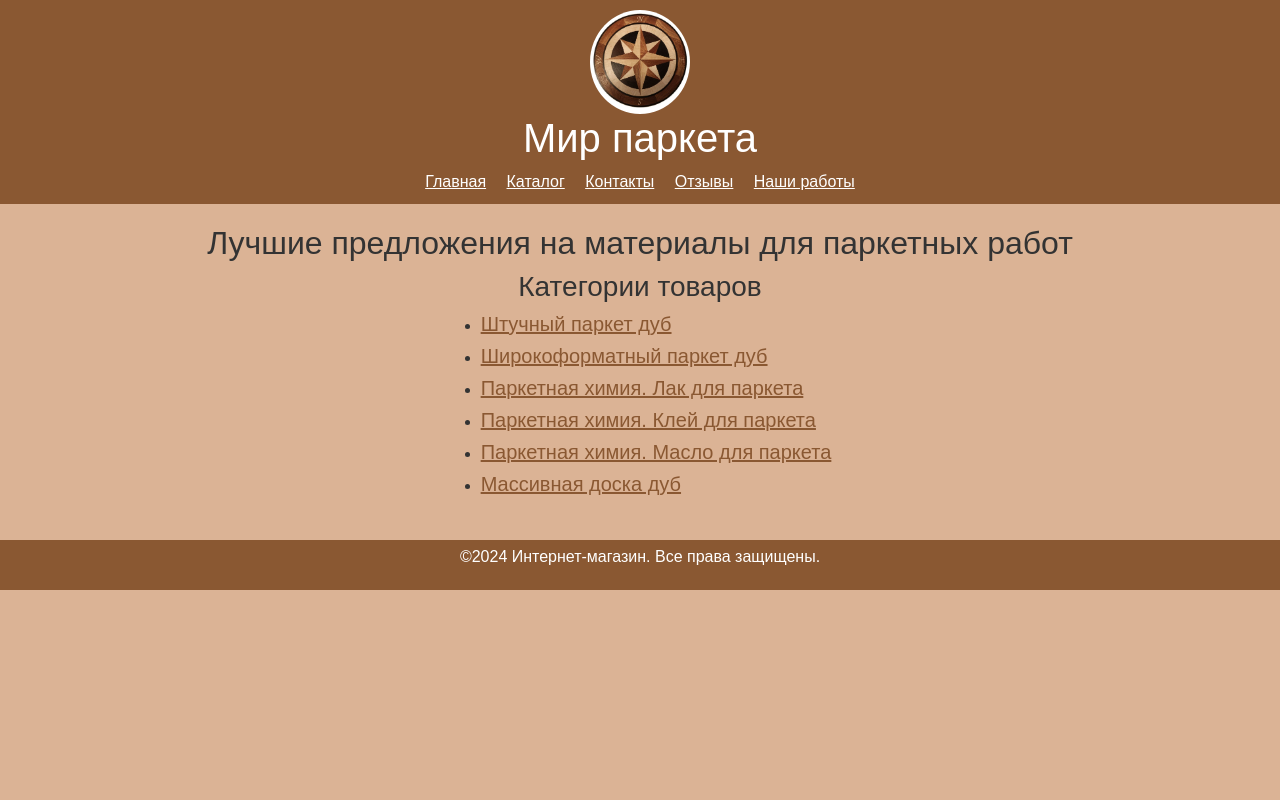
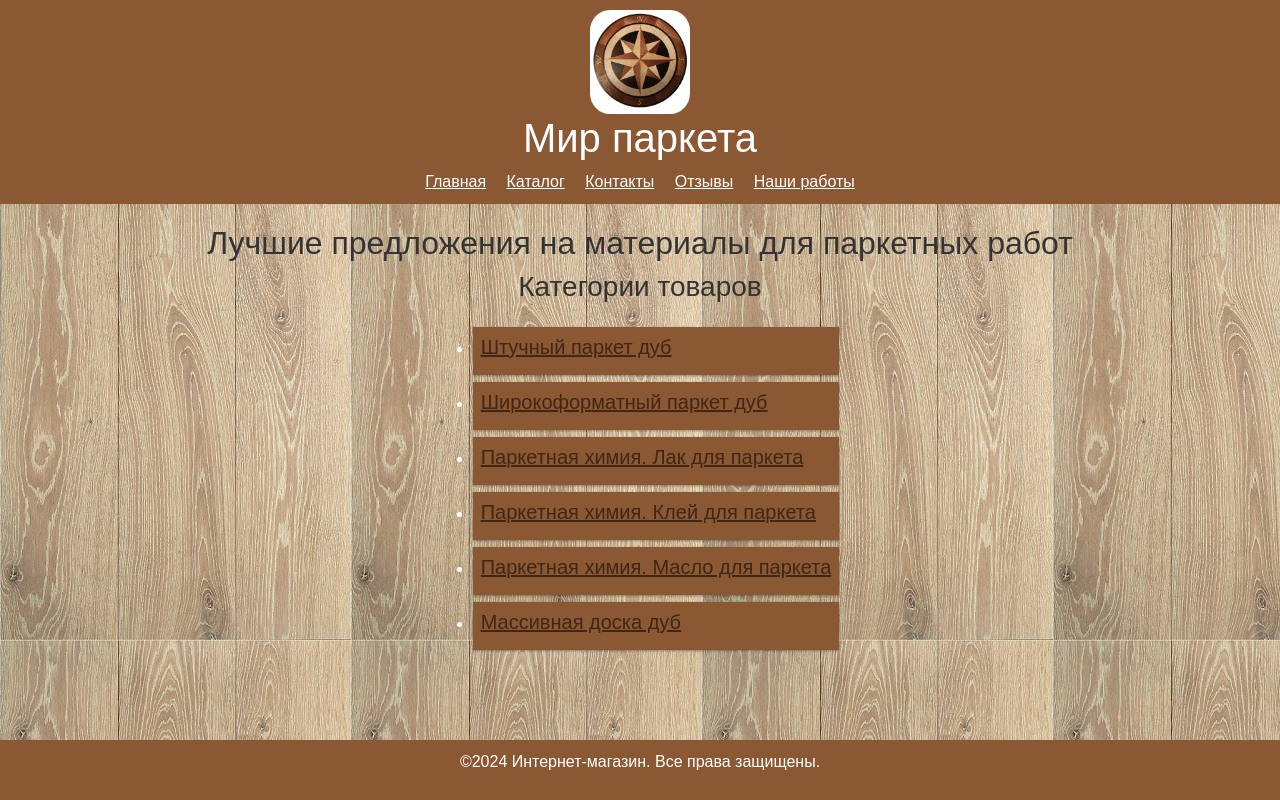
Before and after one commit to allabergenovvyacheslav/Diploma_Django, a Django app: page / in a window 1280 px wide. Run offline with Django 4.2, Linux system fonts and the light colour scheme; data comes from the database, SQL or seed files in the repository.

Commit message:
18.12.2024

```diff
--- a/shop/catalog/static/catalog/styles.css
+++ b/shop/catalog/static/catalog/styles.css
@@ -1,6 +1,6 @@
 body {
     font-family: Arial, sans-serif;
-    background-color: #dbb395
+    background-image: url('images/000.jpg');
 }
 
 header {
@@ -19,8 +19,30 @@ main {
     flex-direction: column;
 }
 
+.row:after {
+    content: "";
+    clear: both;
+    display: table;
+}
+[class*="col-"] {
+    float: left;
+    padding: 15px;
+    width: 100%;
+}
+
+.menu li {
+    padding: 8px;
+    margin-bottom: 7px;
+    background-color :#8a5832;
+    color: #ffffff;
+    box-shadow: 0 1px 3px rgba(0,0,0,0.12), 0 1px 2px rgba(0,0,0,0.24);
+}
+.menu li:hover {
+    background-color: #e6ba9a;
+}
+
 a {
-    color: #8a5832;
+    color: #402715;
 }
 
 a:visited {
@@ -33,7 +55,7 @@ a:hover {
 }
 
 img {
-    border-radius: 50%;
+    border-radius: 20%;
 }
 
 h2 {
@@ -48,7 +70,10 @@ h2 {
 footer {
     display: flex;
     justify-content: center;
-    padding: 5px;
+    padding: 10px;
     background-color: #8a5832;
     color: #fff;
+    position: fixed;
+    width: 100%;
+    bottom: 0;
 }
--- a/shop/templates/catalog/home.html
+++ b/shop/templates/catalog/home.html
@@ -6,12 +6,17 @@
 
     <h2>Лучшие предложения на материалы для паркетных работ</h2>
     <h3>Категории товаров</h3>
-    <ul>
-        {% for category in categories %}
+
+    <div class="row">
+
+<div class="col-3 col-s-3 menu">
+  <ul>
+    {% for category in categories %}
             <li><h5>
                 <a href="/category/{{ category.name|urlencode}}/">{{ category.name }}</a>
                 </h5>
             </li>
         {% endfor %}
-    </ul>
+  </ul>
+</div>
 {% endblock %}
```
Also changed, not shown: shop/templates/catalog/products_by_category.html (+10 -6 lines), shop/templates/catalog/reviews_all_products.html (+12 -8 lines), shop/catalog/static/catalog/images/000.jpg (added).
